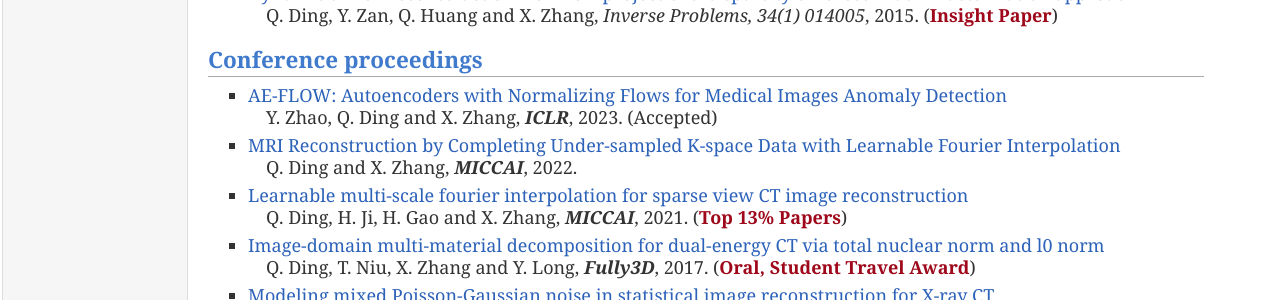
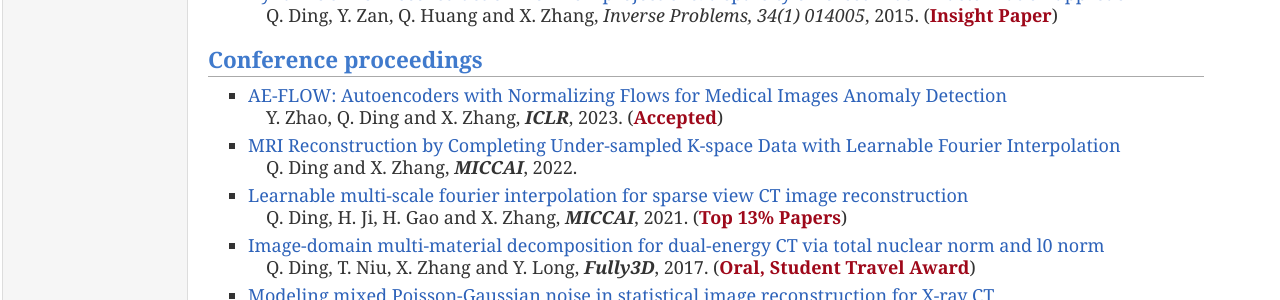
Before and after one commit to QqDing/QqDing.github.io, a Jekyll site: the page built from publication.md, in a window 1280 px wide. Shown: the part 824-1124 px from the top of the page. Built offline with Jekyll 4.4.1, drawn with Linux system fonts in a browser that asks for light colours.

Commit message:
Update pub_conference.yml

```diff
--- a/_data/pub_conference.yml
+++ b/_data/pub_conference.yml
@@ -3,7 +3,7 @@
   venue: ICLR
   year: 2023
   url: https://openreview.net/pdf?id=9OmCr1q54Z
-  misc: Accepted
+  misc: <span style="font-weight:600;color:#9e081a;">Accepted</span>
 - authors: Q. Ding and X. Zhang
   title: MRI Reconstruction by Completing Under-sampled K-space Data with Learnable Fourier Interpolation
   venue: MICCAI
```
